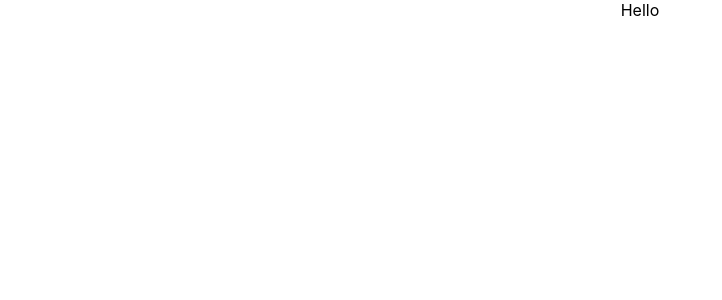
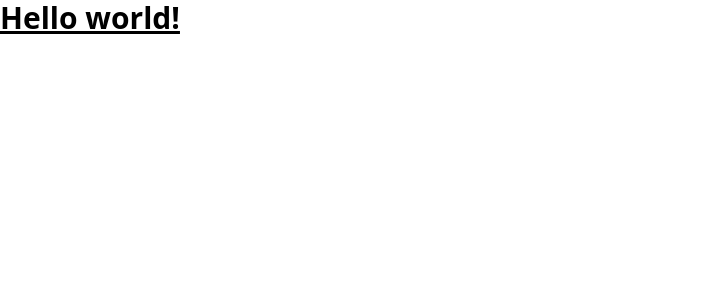
Before and after one commit to samolazoff/Music-MERN, a React (Create React App) app in the folder client/: page / in a window 1280 px wide. Shown: the top 300 px of the page, without its empty margins (0-722 px from the left). Built offline with nearby package versions, Linux system fonts and the light colour scheme.

Commit message:
INSTALL: tailwindcss

```diff
--- a/client/package.json
+++ b/client/package.json
@@ -3,6 +3,7 @@
   "version": "0.1.0",
   "private": true,
   "dependencies": {
+    "@babel/plugin-proposal-private-property-in-object": "^7.21.11",
     "@testing-library/jest-dom": "^5.17.0",
     "@testing-library/react": "^13.4.0",
     "@testing-library/user-event": "^13.5.0",
@@ -34,5 +35,8 @@
       "last 1 firefox version",
       "last 1 safari version"
     ]
+  },
+  "devDependencies": {
+    "tailwindcss": "^3.3.3"
   }
 }
--- a/client/src/components/app/App.js
+++ b/client/src/components/app/App.js
@@ -2,9 +2,9 @@ import './App.css';
 
 function App() {
   return (
-    <div className="App">
-      Hello
-    </div>
+    <h1 className="text-3xl font-bold underline">
+      Hello world!
+    </h1>
   );
 }
 
--- a/client/src/index.css
+++ b/client/src/index.css
@@ -1,13 +1,3 @@
-body {
-  margin: 0;
-  font-family: -apple-system, BlinkMacSystemFont, 'Segoe UI', 'Roboto', 'Oxygen',
-    'Ubuntu', 'Cantarell', 'Fira Sans', 'Droid Sans', 'Helvetica Neue',
-    sans-serif;
-  -webkit-font-smoothing: antialiased;
-  -moz-osx-font-smoothing: grayscale;
-}
-
-code {
-  font-family: source-code-pro, Menlo, Monaco, Consolas, 'Courier New',
-    monospace;
-}
+@tailwind base;
+@tailwind components;
+@tailwind utilities;
--- /dev/null
+++ b/client/tailwind.config.js
@@ -0,0 +1,10 @@
+/** @type {import('tailwindcss').Config} */
+module.exports = {
+  content: [
+    "./src/**/*.{js,jsx,ts,tsx}",
+  ],
+  theme: {
+    extend: {},
+  },
+  plugins: [],
+}
```
Also changed, not shown: 1 other file (tests, documents, lock files or other folders).
